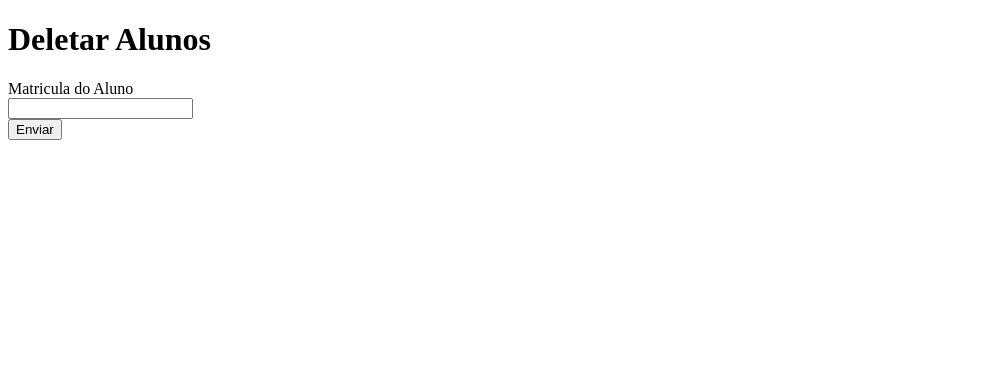
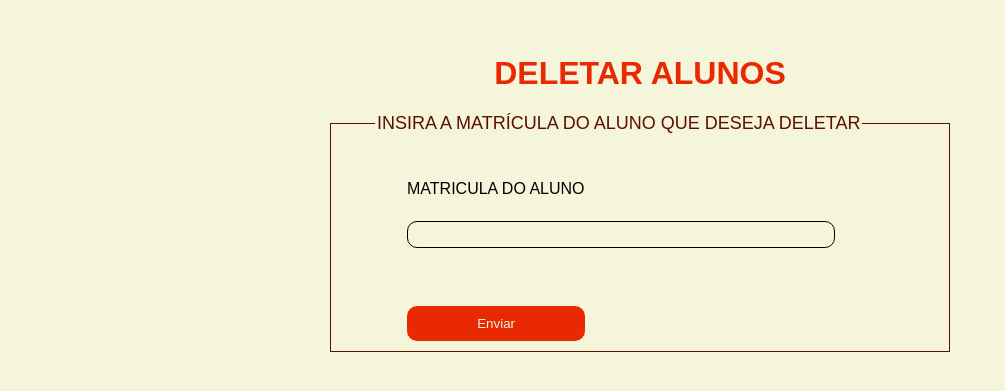
Before and after one commit to VitoriaPiloto/3DAW, a PHP site: page /Deleta_AlunosBD.php in a window 1280 px wide. Shown: the top 391 px of the page, without its empty margins (0-1005 px from the left). Run offline with PHP 8.4, Linux system fonts and the light colour scheme.

Commit message:
atualizando o estilo da página deletar alunos

```diff
--- a/Aula 6 - php com banco de dados/Deleta_AlunosBD.php
+++ b/Aula 6 - php com banco de dados/Deleta_AlunosBD.php
@@ -21,13 +21,71 @@
 <head>
         <meta charset="UTF-8">
         <title>Document</title>
+        <style>
+            body{
+            padding-right:25%;
+            padding-left:25%;
+            padding-top: 2%;
+            text-transform: uppercase;
+            font-family: 'Poppins', sans-serif;
+            background-color: beige;
+        }
+        h1{
+            color: #E82901;
+            text-align: center;
+        }
+        input{
+            background-color: beige;
+            padding: 5px;
+            border: 1px solid black;
+            border-radius: 10px;
+            font-family: 'Poppins', sans-serif;
+            margin-top: 5px;
+            width: 70%;
+        }
+
+        label, input{
+            margin-left: 5vw;
+        }
+        label{
+            margin-top: 5vh;
+        }
+        fieldset{
+            display: grid;
+            border: 1px solid #5C1000;
+        }
+
+        legend{
+            margin-left: 2.5vw;
+            margin-right: 2.5vw;
+            font-size: large;
+            color:#5C1000;
+        }
+
+        #button{
+            width: 30%;
+            margin-top: 5vh;
+            padding: 10px;
+            background-color: #E82901;
+            border:none;
+            color:beige;
+        }
+        #button:hover{
+            cursor: pointer;
+            background-color: #5C1000;
+        }
+        </style>
 </head>
 <body>
     <h1>Deletar Alunos</h1>
         <form action="Deleta_AlunosBD.php" method="POST">
-            <label for="matricula">Matricula do Aluno</label><br>
-            <input type="text" name="matricula"><br>
-            <input type="submit" value="Enviar">
+            <fieldset>
+                <legend>Insira a matrícula do aluno que deseja deletar</legend>
+                <label for="matricula">Matricula do Aluno</label><br>
+                <input type="text" name="matricula"><br>
+                <input type="submit" value="Enviar" id="button">
+            </fieldset>
+
         </form>
     </body>
 </body>
```
